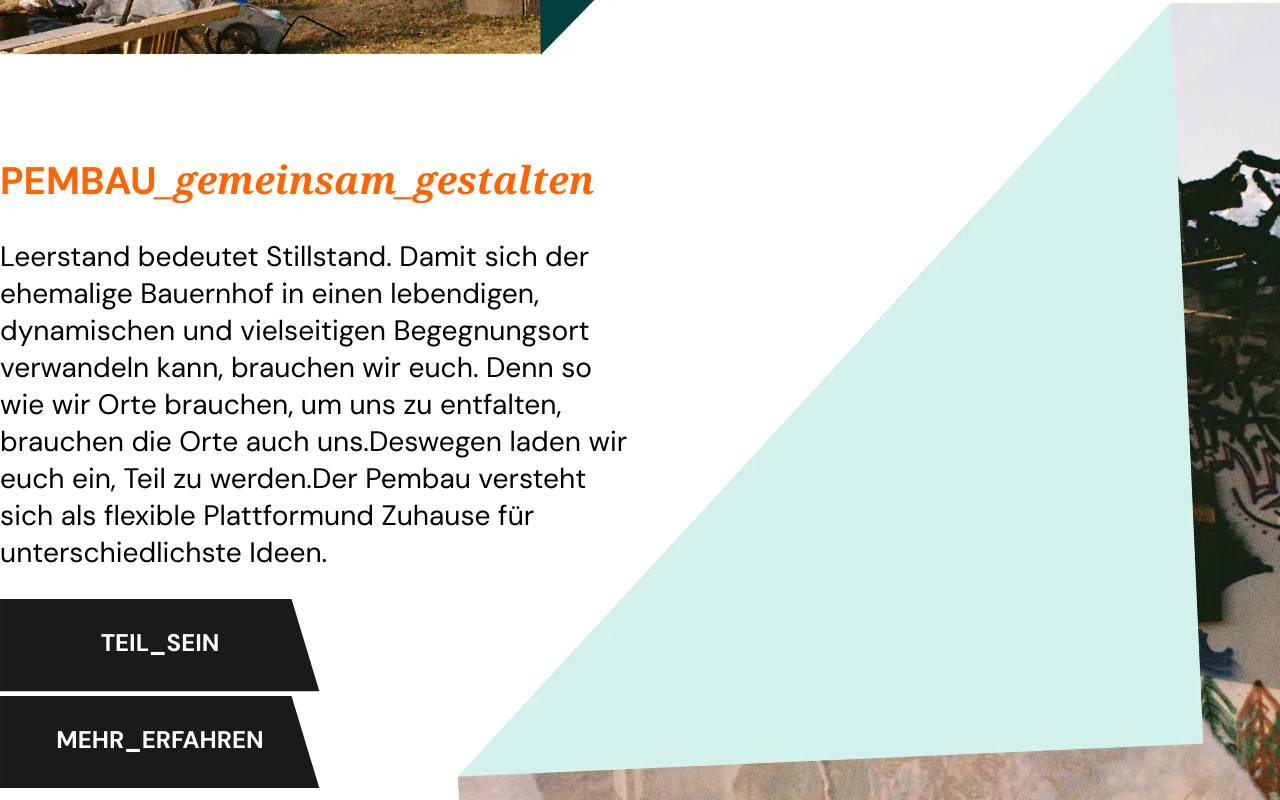
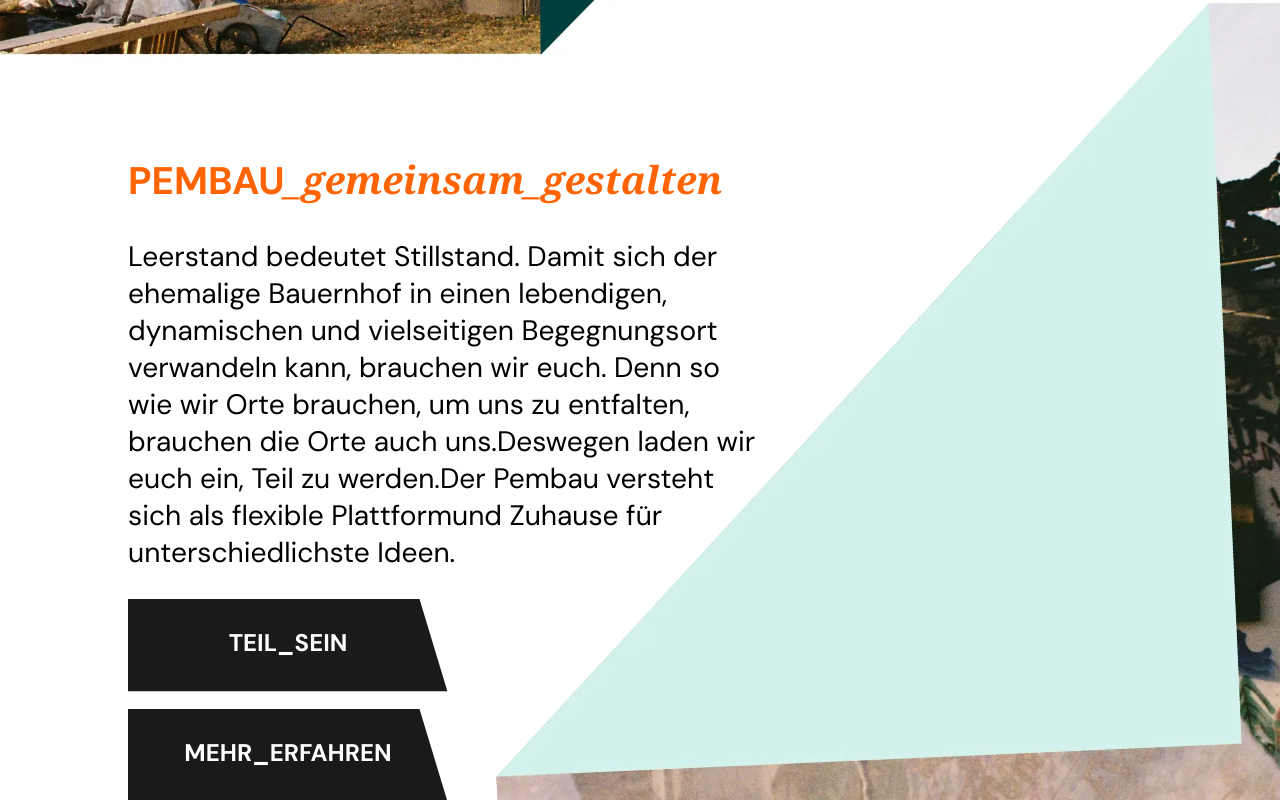
Before and after one commit to Knolldeboll/Pembau, a React (Vite) app in the folder pembau/: page / in a window 1280 px wide. Shown: the part 2900-3700 px from the top of the page. Built offline with nearby package versions, Linux system fonts and the light colour scheme.

Commit message:
kpkp position/scale fixed + seine buttons resized, textframeende hinzugefügt

```diff
--- a/pembau/src/Body.tsx
+++ b/pembau/src/Body.tsx
@@ -19,6 +19,8 @@ import { Head } from "./Head";
 import TextFrameGestalten from "./TextFrameGestalten";
 import KeinProgrammFrame from "./KeinProgrammFrame";
 import MithelfenFrame from "./MithelfenFrame";
+import TextFrameEndeLP from "./TextFrameEndeLP";
+import TextButton from "./Components/TextButton";
 
 const Body = () => {
 
@@ -70,10 +72,8 @@ const Body = () => {
         <ImageFrameJPG collapsedImg={NiceTryCollapsedImg} uncollapsedImg={NiceTryImg}></ImageFrameJPG>
       </div>
 
-      <div id="textframeaussicht" style={{
+      <div className="textframe" id="textframeaussicht" style={{
         width: "80vw",
-        marginLeft: "auto",
-        marginRight: "auto",
         marginTop: "-5vw",
         zIndex: "2",
       }}>
@@ -98,7 +98,8 @@ const Body = () => {
         width: "100vw",
 
       }}>
-        <div style={{
+        <div className="textframe" style={{
+
           width: "50%",
           zIndex: "1",
         }}>
@@ -108,18 +109,30 @@ const Body = () => {
         <div style={{
           width: "50%",
           zIndex: "2",
-          transform: "translateX(-3vw) translateY(11vw) scale(170%) rotate(-10deg)"
+          transform: " translateY(11vw) scale(170%) rotate(-10deg)"
         }} >
           <ImageFrameJPG collapsedImg={GestaltenCollapsedImg} uncollapsedImg={GestaltenImg}></ImageFrameJPG>
         </div>
       </div>
 
-      <div id="keinprogramm" style={{ width: "100vw", height: "80vw", marginTop: "30vw" }}>
+      <div id="keinprogramm" style={{ width: "120vw", height: "70vw", marginTop: "30vw", transform: "translateX(-15vw)" }}>
         <KeinProgrammFrame uncollapsedImg={KPKPImg} collapsedImg={KPKPCollapsedImage} ></KeinProgrammFrame>
       </div>
 
-      <div id="mithelfen " style={{ width: "100vw", height: "100vw" }}>
+      <div id="mithelfen" style={{ width: "100vw", height: "70vw", transform: "rotate(-4deg)" }}>
         <MithelfenFrame uncollapsedImg={MithelfenImg} collapsedImg={MithelfenCollapsedImage}></MithelfenFrame>
+      </div>
+
+      <div className="textframe" id="ende" style={{
+        width: "75vw", height: "20vw", transform: "rotate(4deg) translateX(13vw)"
+      }}>
+        <TextFrameEndeLP></TextFrameEndeLP>
+      </div>
+
+      <div id="endbuttons" style={{ display: "flex", flexDirection: "column", gap: "1vw", marginTop: "15vw", width: "40vw", height: "30vw", transform: "translateX(10vw)" }} >
+        <TextButton text="ABOUT" onClick={() => { console.log("TODO: About ocnlick") }}></TextButton>
+        <TextButton text="INSTAGRAM" onClick={() => { console.log("TODO: Isnta ocnlick") }}></TextButton>
+        <TextButton text="ZURÜCK_ZUM_ANFANG" onClick={() => { console.log("TODO: Zurück ocnlick") }}></TextButton>
       </div>
 
     </div>
--- a/pembau/src/KeinProgrammFrame.tsx
+++ b/pembau/src/KeinProgrammFrame.tsx
@@ -70,8 +70,8 @@ const KeinProgrammFrame = ({ uncollapsedImg, collapsedImg }: ImageFrameJPGProps)
 
 
             <div id="kpkpbuttoncontainer" style={{
-                display: "flex", width: "fit-content", flexDirection: "column", gap: "27vw",
-                transform: "scale(65%) rotate(-4deg) translateY(-67vw) translateX(45vw) "
+                display: "flex", width: "fit-content", flexDirection: "column", gap: "29vw",
+                transform: "translateY(-51vw) translateX(33vw) scale(75%) rotate(-4deg)  "
             }}>
                 {!collapsed && <TextButton text="MEHR_ERFAHREN" onClick={() => { console.log("Mehrerfahren-pembauaktuell todo") }}></TextButton>}
 
--- /dev/null
+++ b/pembau/src/TextFrameEndeLP.tsx
@@ -0,0 +1,12 @@
+const TextFrameEndeLP = () => {
+
+
+    return (
+        <div>
+            <h2 className="headline">HIER IST<span className="span">_das_Ende_der</span>_LANDINGPAGE</h2>
+            <p className="paragraph">Sie diente dazu, dir einen kleinen Geschmack davon zu geben, was der Pembau ist oder sein kann. Die besten Infos haben wir uns allerdings aufgehoben. Wenn du mehr wissen willst, kannst du hier direkt auf unsere About-Seite gehen oder unser Instagram besuchen.</p>
+
+        </div>
+    )
+}
+export default TextFrameEndeLP;
--- a/pembau/src/TextFrameGestalten.tsx
+++ b/pembau/src/TextFrameGestalten.tsx
@@ -4,13 +4,16 @@ import TextButton from "./Components/TextButton";
 const TextFrameGestalten = () => {
 
     return (
-        <div style={{}}>
+        <div >
             <h2 className="headline">PEMBAU<span className="span">_gemeinsam_gestalten</span></h2>
             <p className="paragraph">Leerstand bedeutet Stillstand. Damit sich der ehemalige Bauernhof in einen lebendigen, dynamischen und vielseitigen Begegnungsort verwandeln kann, brauchen wir euch. Denn so wie wir Orte brauchen, um uns zu entfalten, brauchen die Orte auch uns.Deswegen laden wir euch ein, Teil zu werden.Der Pembau versteht sich als flexible Plattformund Zuhause für unterschiedlichste Ideen.</p>
 
+            <div id="gestaltenbuttons" style={{ display: "flex", flexDirection: "column", gap: "1vw" }}>
+                <TextButton text="TEIL_SEIN" onClick={() => { console.log("teil geseien TODO") }}></TextButton>
+                <TextButton text="MEHR_ERFAHREN" onClick={() => { console.log("mehr erfahren gestalten TODO") }}></TextButton>
 
-            <TextButton text="TEIL_SEIN" onClick={() => { console.log("teil geseien TODO") }}></TextButton>
-            <TextButton text="MEHR_ERFAHREN" onClick={() => { console.log("mehr erfahren gestalten TODO") }}></TextButton>
+            </div>
+
         </div>
     )
 }
--- a/pembau/src/style.css
+++ b/pembau/src/style.css
@@ -42,6 +42,9 @@ html {
 }
 
 
+.textframe {
+  transform: translateX(10vw);
+}
 
 .headline {
   font-family: "DM Sans", sans-serif;
```
Also changed, not shown: 1 other file (tests, documents, lock files or other folders).
